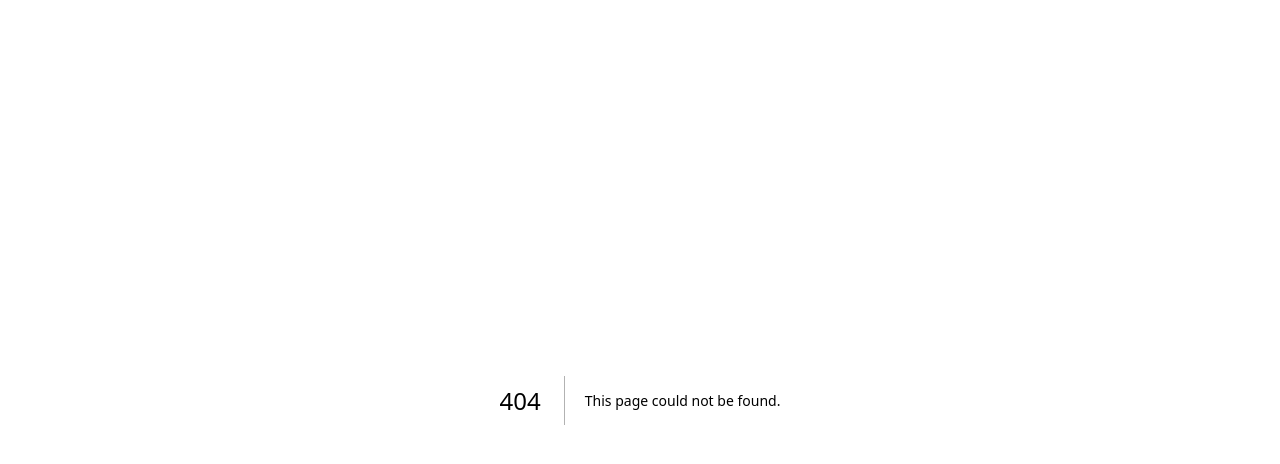
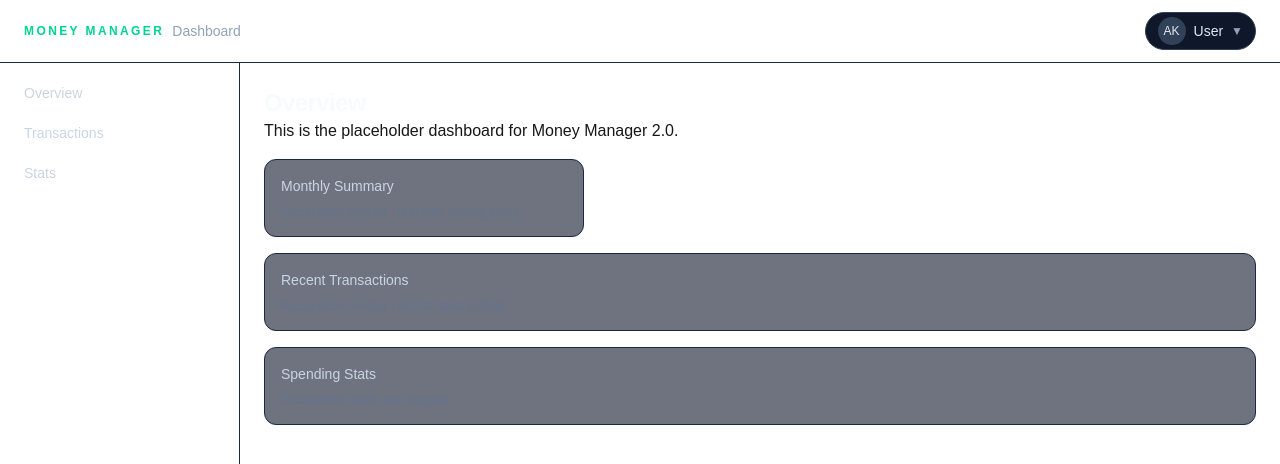
Before and after one commit to AdamKuzniarski/money-manager-2.0, a Next.js app in the folder web/: page /dashboard in a window 1280 px wide. Before the commit this address had no page. Shown: the top 464 px of the page. Built offline with nearby package versions, Linux system fonts and the light colour scheme.

Commit message:
#3 add dashboard-and placeholder content

```diff
--- /dev/null
+++ b/web/app/dashboard/layout.tsx
@@ -0,0 +1,19 @@
+import React from "react";
+import DashboardHeader from "@/components/header/dashboard-header";
+import DashboardNav from "@/components/navigation/dashboard-nav";
+
+export default function DashboardLayout({
+  children,
+}: {
+  children: React.ReactNode;
+}) {
+  return (
+    <div className="min-h-screen flex flex-col">
+      <DashboardHeader />
+      <div className="flex flex-1 flex-col md:flex-row">
+        <DashboardNav />
+        <main className="flex-1 p-4 md:p-6">{children}</main>
+      </div>
+    </div>
+  );
+}
--- /dev/null
+++ b/web/app/dashboard/page.tsx
@@ -0,0 +1,39 @@
+import React from "react";
+
+export default function DashboardPage() {
+  return (
+    <section className="space-y-4">
+      <header>
+        <h1 className="text-2xl font-semibold tracking-tight text-slate-50">
+          Overview
+        </h1>
+        <p>This is the placeholder dashboard for Money Manager 2.0.</p>
+      </header>
+
+      <div className="grid gap-4 md:grid-cols-2 xl:grid-cols-3">
+        <div className="rounded-xl border border-slate-800 bg-slate-900/60 p-4">
+          <p className="text-sm font-medium text-slate-300">Monthly Summary</p>
+          <p className="mt-2 text-xs text-slate-500">
+            Placeholder content - real data coming soon...
+          </p>
+        </div>
+      </div>
+
+      <div className="rounded-xl border border-slate-800 bg-slate-900/60 p-4">
+        <p className="text-sm font-medium text-slate-300">
+          Recent Transactions
+        </p>
+        <p className="mt-2 text-xs text-slate-500">
+          Placeholder content - will list latest activity
+        </p>
+      </div>
+
+      <div className="rounded-xl border border-slate-800 bg-slate-900/60 p-4">
+        <p className="text-sm font-medium text-slate-300">Spending Stats</p>
+        <p className="mt-2 text-xs text-slate-500">
+          Placeholder charts and insights
+        </p>
+      </div>
+    </section>
+  );
+}
--- /dev/null
+++ b/web/components/layout/dashboard-layout.tsx
@@ -0,0 +1,19 @@
+import React from "react";
+import DashboardHeader from "../header/dashboard-header";
+import DashboardNav from "../navigation/dashboard-nav";
+
+type DashboardLayoutProps = {
+  children: React.ReactNode;
+};
+
+export default function DashboardLayout({ children }: DashboardLayoutProps) {
+  return (
+    <div className="flex min-h-screen flex-col bg-slate-950 text-slate-100">
+      <DashboardHeader />
+      <div className="flex flex-1 flex-col md:flex-row">
+        <DashboardNav />
+        <main className="flex-1 p-4 md:o-6 lg:p-8">{children}</main>
+      </div>
+    </div>
+  );
+}
```
